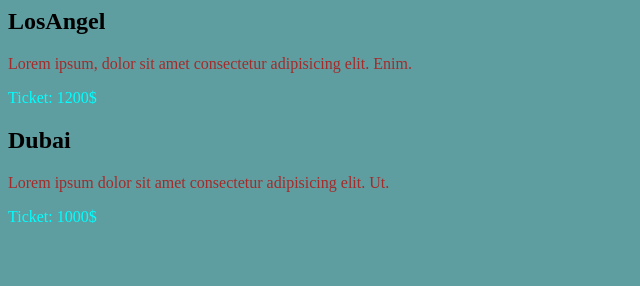
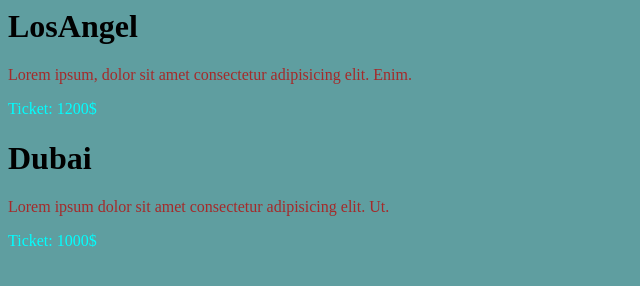
Before and after one commit to java727/Project_4, a plain HTML site: page index.html in a window 1280 px wide. Shown: the whole page, without its empty margins (0-640 px from the left). Drawn offline with Linux system fonts and the light colour scheme.

Commit message:
Project_5

```diff
--- a/index.html
+++ b/index.html
@@ -6,11 +6,11 @@
     <link rel="stylesheet" href="./style.css">
 </head>
 <body>
-    <h2>LosAngel</h2>
+    <h1>LosAngel</h1>
     <p>Lorem ipsum, dolor sit amet consectetur adipisicing elit. Enim.</p>
     <span>Ticket: 1200$</span>
     <br>
-    <h2>Dubai</h2>
+    <h1>Dubai</h1>
     <p>Lorem ipsum dolor sit amet consectetur adipisicing elit. Ut.</p>
     <span>Ticket: 1000$</span>
 </body>
--- a/style.css
+++ b/style.css
@@ -1,7 +1,7 @@
 body {
     background-color: cadetblue;
 }
-h2 {
+h1 {
     color: black;
 }
 p {
```
